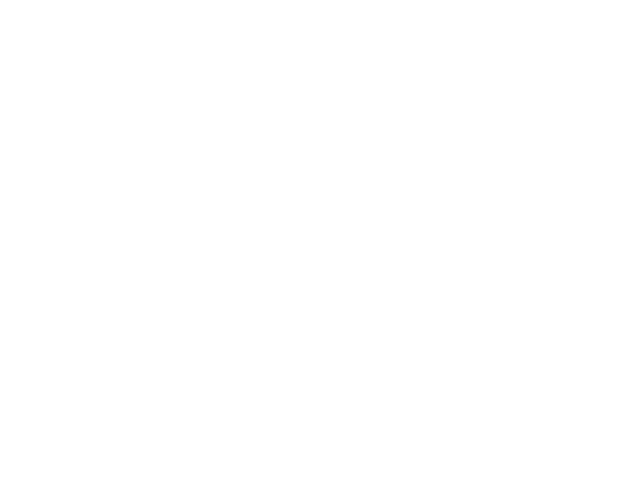
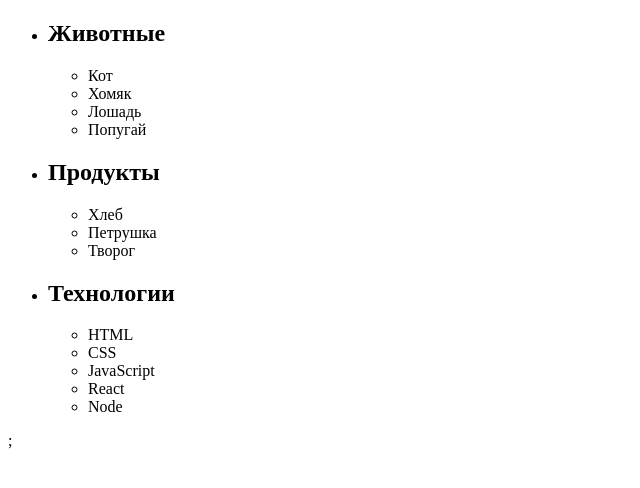
Before and after one commit to SergeyVishnevskiy/goit-js-hw-07, a plain HTML site: page index.html in a window 1280 px wide. Shown: the whole page, without its empty margins (0-640 px from the left). Drawn offline with Linux system fonts and the light colour scheme.

Commit message:
work on task-01

```diff
--- a/JS/task-01.js
+++ b/JS/task-01.js
@@ -1,6 +1,7 @@
 // Задание 1
 // В HTML есть список категорий ul#categories.
-<ul id="categories">
+{
+  /* <ul id="categories">
   <li class="item">
     <h2>Животные</h2>
 
@@ -31,17 +32,23 @@
       <li>Node</li>
     </ul>
   </li>
-</ul>;
+</ul>; */
+}
 
 // Напиши скрипт, который выполнит следующие операции.
 
 // Посчитает и выведет в консоль количество категорий в ul#categories,
 // то есть элементов li.item.Получится 'В списке 3 категории.'.
+const ulCategoriesRef = document.querySelectorAll(".item");
+console.log(ulCategoriesRef);
+const ulCategoriesRefLen = ulCategoriesRef.length;
+console.log(`В списке ${ulCategoriesRefLen} категории.`);
 
 // Для каждого элемента li.item в списке ul#categories, найдет и выведет
 // в консоль текст заголовка элемента(тега h2) и количество элементов
 // в категории(всех вложенных в него элементов li).
 
+
 // Например для первой категории получится:
 
 // Категория: Животные
--- a/index.html
+++ b/index.html
@@ -3,7 +3,42 @@
   <head>
     <meta charset="UTF-8" />
     <meta name="viewport" content="width=device-width, initial-scale=1.0" />
-    <title>Document</title>
+    <title>Modul-07</title>
   </head>
-  <body></body>
+  <body>
+    <ul id="categories">
+      <li class="item">
+        <h2>Животные</h2>
+
+        <ul>
+          <li>Кот</li>
+          <li>Хомяк</li>
+          <li>Лошадь</li>
+          <li>Попугай</li>
+        </ul>
+      </li>
+      <li class="item">
+        <h2>Продукты</h2>
+
+        <ul>
+          <li>Хлеб</li>
+          <li>Петрушка</li>
+          <li>Творог</li>
+        </ul>
+      </li>
+      <li class="item">
+        <h2>Технологии</h2>
+
+        <ul>
+          <li>HTML</li>
+          <li>CSS</li>
+          <li>JavaScript</li>
+          <li>React</li>
+          <li>Node</li>
+        </ul>
+      </li>
+    </ul>
+    ;
+    <script src="./JS/task-01.js" type="module"></script>
+  </body>
 </html>
```
